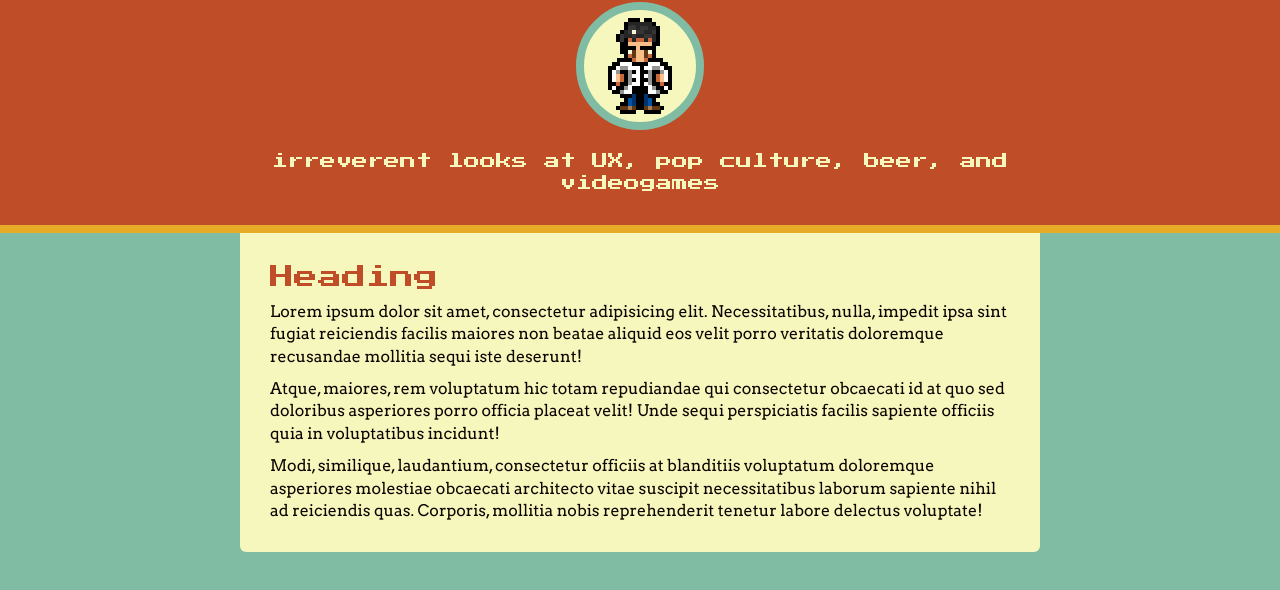
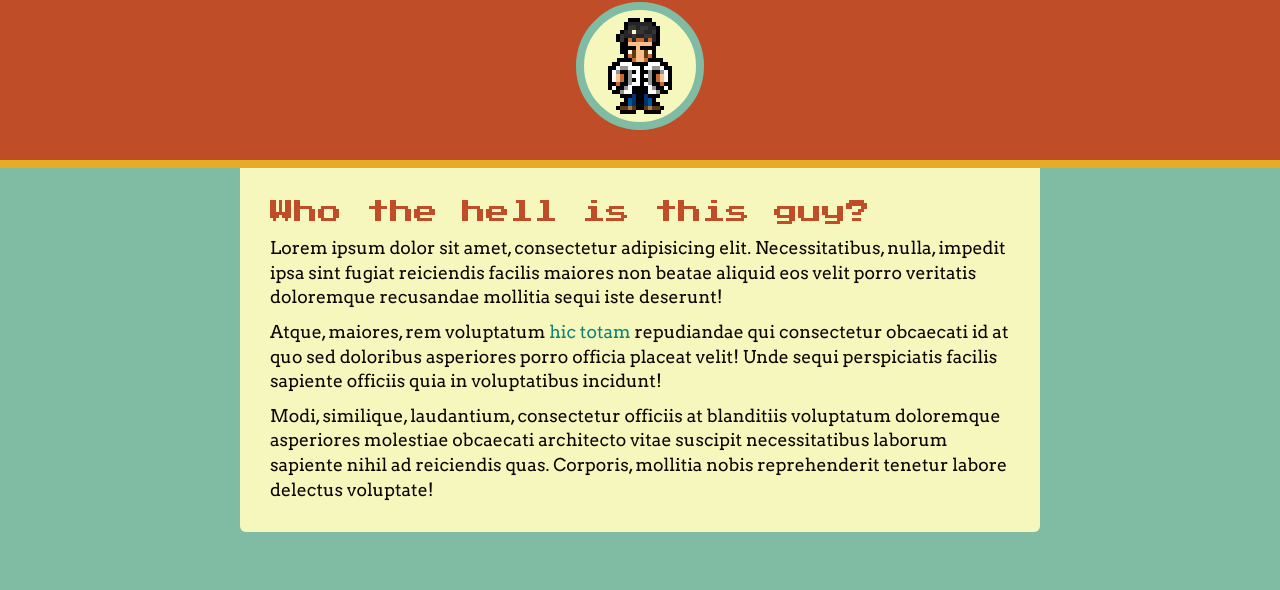
Before and after one commit to LukanX/lukanx, a plain HTML site: page index.html in a window 1280 px wide. Shown: the part 94-684 px from the top of the page. Drawn offline with Linux system fonts and the light colour scheme.

Commit message:
Changed font size for p elements and also added link color

```diff
--- a/index.html
+++ b/index.html
@@ -13,16 +13,16 @@
         <h1>Lance-A-Bit</h1>
         <div class="pixel-container">
         </div>
-        <p>irreverent looks at UX, pop culture, beer, and videogames</p>
+        <!-- <p>irreverent looks at UX, pop culture, beer, and videogames</p> -->
       </div>
     </div>
   </div>
 
   <div class="section">
        <div class = "content main-content">
-      <h2>Heading</h2>
+      <h2>Who the hell is this guy?</h2>
       <p>Lorem ipsum dolor sit amet, consectetur adipisicing elit. Necessitatibus, nulla, impedit ipsa sint fugiat reiciendis facilis maiores non beatae aliquid eos velit porro veritatis doloremque recusandae mollitia sequi iste deserunt!</p>
-      <p>Atque, maiores, rem voluptatum hic totam repudiandae qui consectetur obcaecati id at quo sed doloribus asperiores porro officia placeat velit! Unde sequi perspiciatis facilis sapiente officiis quia in voluptatibus incidunt!</p>
+      <p>Atque, maiores, rem voluptatum <a href="#">hic totam</a> repudiandae qui consectetur obcaecati id at quo sed doloribus asperiores porro officia placeat velit! Unde sequi perspiciatis facilis sapiente officiis quia in voluptatibus incidunt!</p>
       <p>Modi, similique, laudantium, consectetur officiis at blanditiis voluptatum doloremque asperiores molestiae obcaecati architecto vitae suscipit necessitatibus laborum sapiente nihil ad reiciendis quas. Corporis, mollitia nobis reprehenderit tenetur labore delectus voluptate!</p>
     </div>
   </div>
--- a/scss/_color.scss
+++ b/scss/_color.scss
@@ -8,6 +8,7 @@ $atari-brown: #56342B;
 $retro-yellow: #E6AC27;
 $near-black: #0E0300;
 $burned-orange: #BF4D28;
+$links: #0F8376;
 $ash: #655643;
 
 p{
@@ -21,3 +22,11 @@ h1,h2,h3,h4,h5,h6{
 body{
   background: $sea-blue;
 }
+
+a{
+  color: $links;
+  text-decoration: none;
+  &:hover{
+    color: rgba(15,131,118, .7)
+  }
+}
--- a/scss/_structure.scss
+++ b/scss/_structure.scss
@@ -11,7 +11,7 @@ html, body{
     border: 8px solid $sea-blue;
     border-radius: 50%;
     position: relative;
-    margin: 10px auto 20px;
+    margin: 10px auto;
   }
 }
 
--- a/scss/_typography.scss
+++ b/scss/_typography.scss
@@ -31,7 +31,7 @@ h2{
 
 p{
   font-family: "Arvo";
-  font-size: 1em;
+  font-size: 1.1em;
   line-height: 1.4em;
   margin-bottom: 10px;
 }
```
Also changed, not shown: css/style.css.
